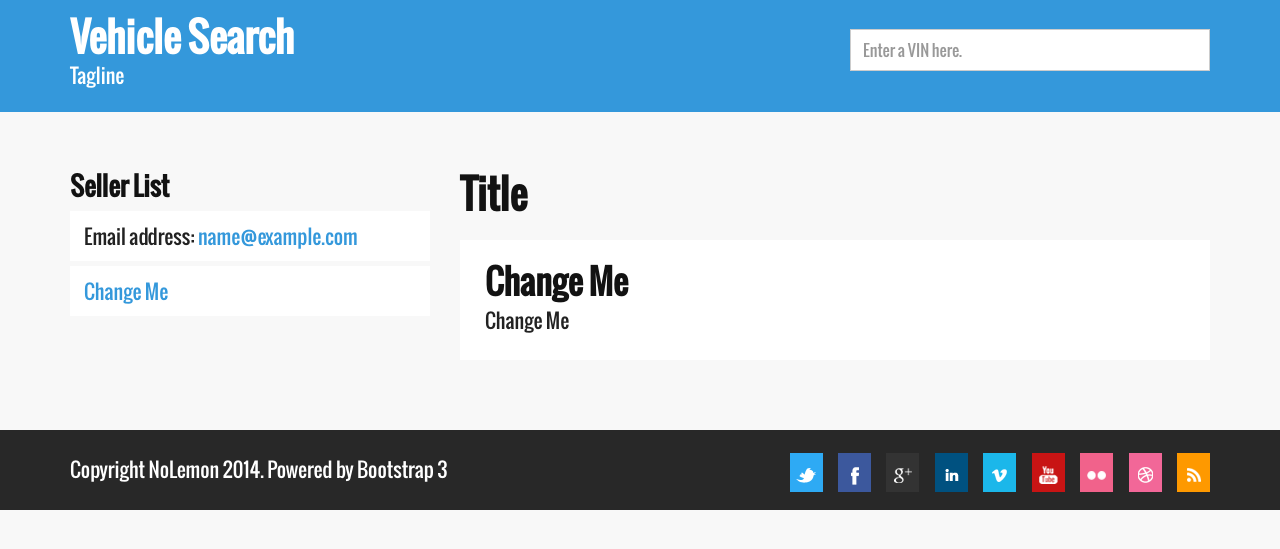
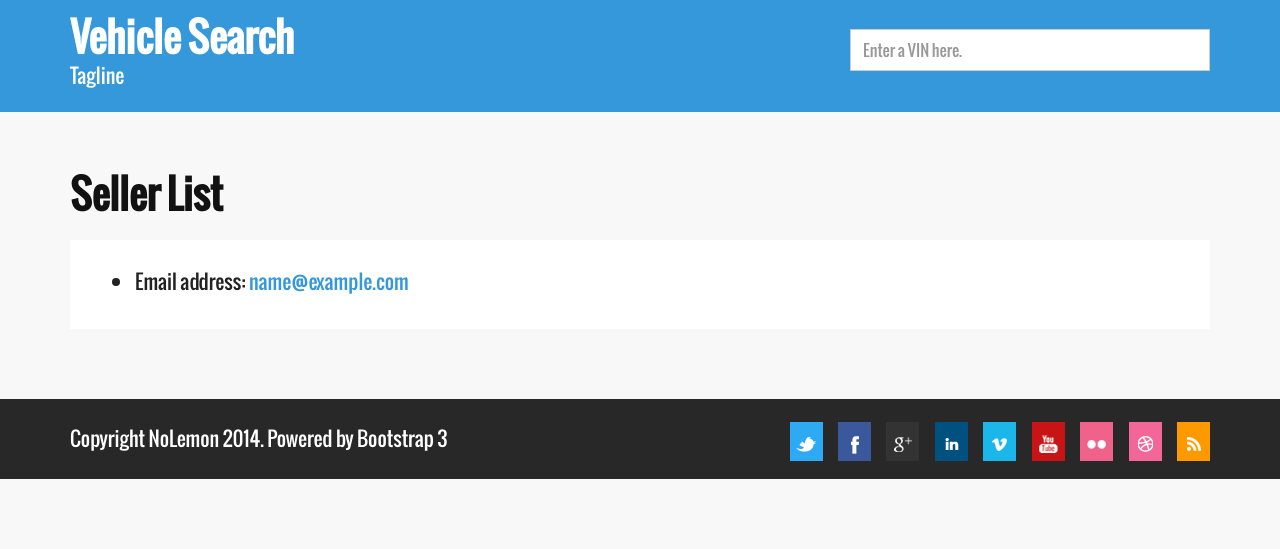
Before and after one commit to AntycSolutions/NoLemon, a Django app: page /sellers/ in a window 1280 px wide. Shown: the part 71-620 px from the top of the page. Run offline with Django 3.2, Linux system fonts and the light colour scheme; tables that the repository leaves empty hold one stand-in row (values such as "Sample post").

Commit message:
full width page

```diff
--- a/inspections/templates/sellerlist.html
+++ b/inspections/templates/sellerlist.html
@@ -12,29 +12,36 @@
   <!-- Content -->
   <div class="content row">
     <!-- Main -->
-    <div class="main col-sm-8" role="main">
+    <div class="main col-sm-12" role="main">
 
       <div class="page-header">
-        <h1>Title</h1>
+        <h1>Seller List</h1>
       </div>
 
       <div class="page-main">
 
-          <div class="row"><div class="col-md-12">
+          <ul>
+            {% for seller in sellers %}
+                <li>Email address: <a href="{% url 'seller_detail' seller.pk %}">{{ seller.email }}</a></li>
+            {% empty %}
+               <li>There are no sellers here.</li>
+            {% endfor %}
+          </ul>
+          <!-- <div class="row"><div class="col-md-12">
           {% if sellers.count >= 1 %}
             <h2>Change Me</h2>
             <p>Change Me</p>
           {% else %}
             <h2>There are no sellers here.</h2>
           {% endif %}
-          </div></div>
+          </div></div> -->
 
       </div>
 
     </div><!-- /.main -->
 
     <!-- Sidebar -->
-    <aside class="sidebar col-sm-4" role="complementary">
+    <!-- <aside class="sidebar col-sm-4" role="complementary">
 
       <section class="widget nav_menu-2 widget_nav_menu">
         <div>
@@ -52,7 +59,8 @@
         </div>
       </section>
 
-    </aside><!-- /.sidebar -->
+    </aside> --><!-- /.sidebar -->
+
   </div><!-- /.content -->
 </div><!-- /.wrap -->
 
```
